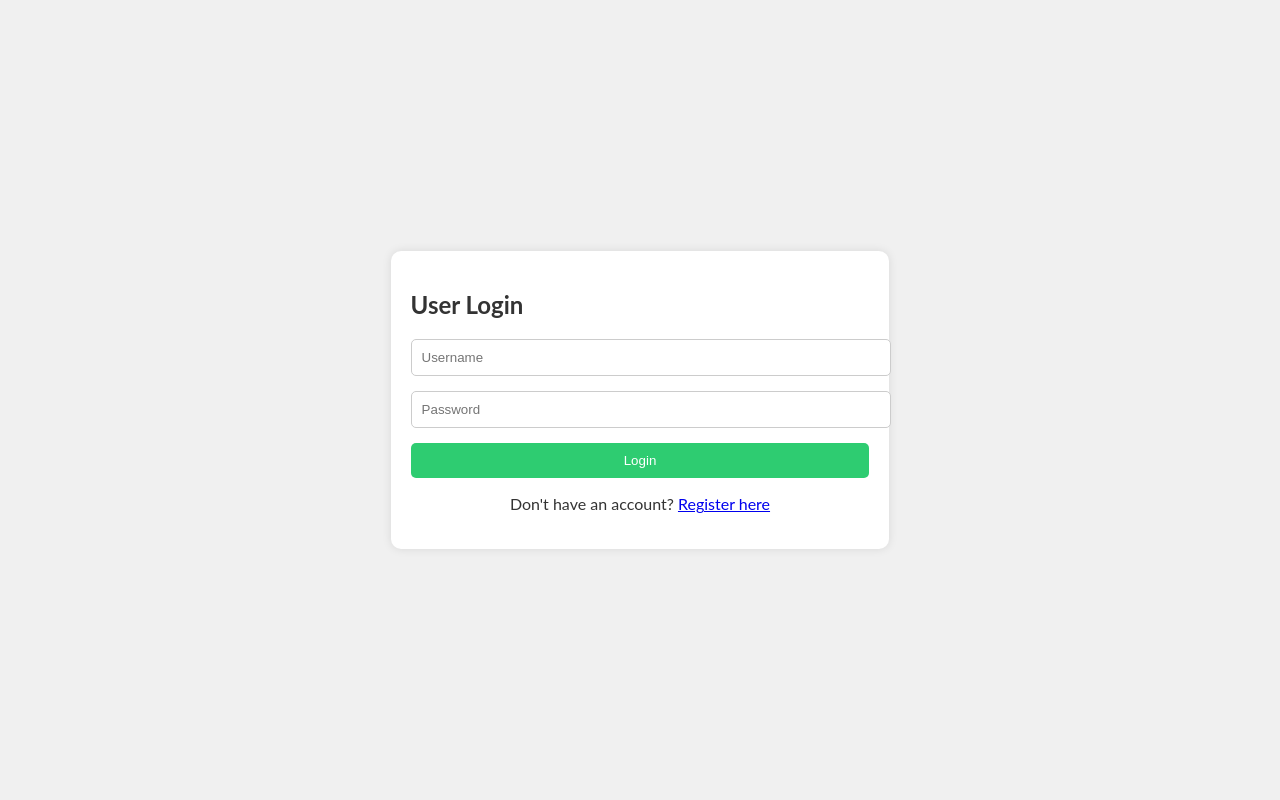
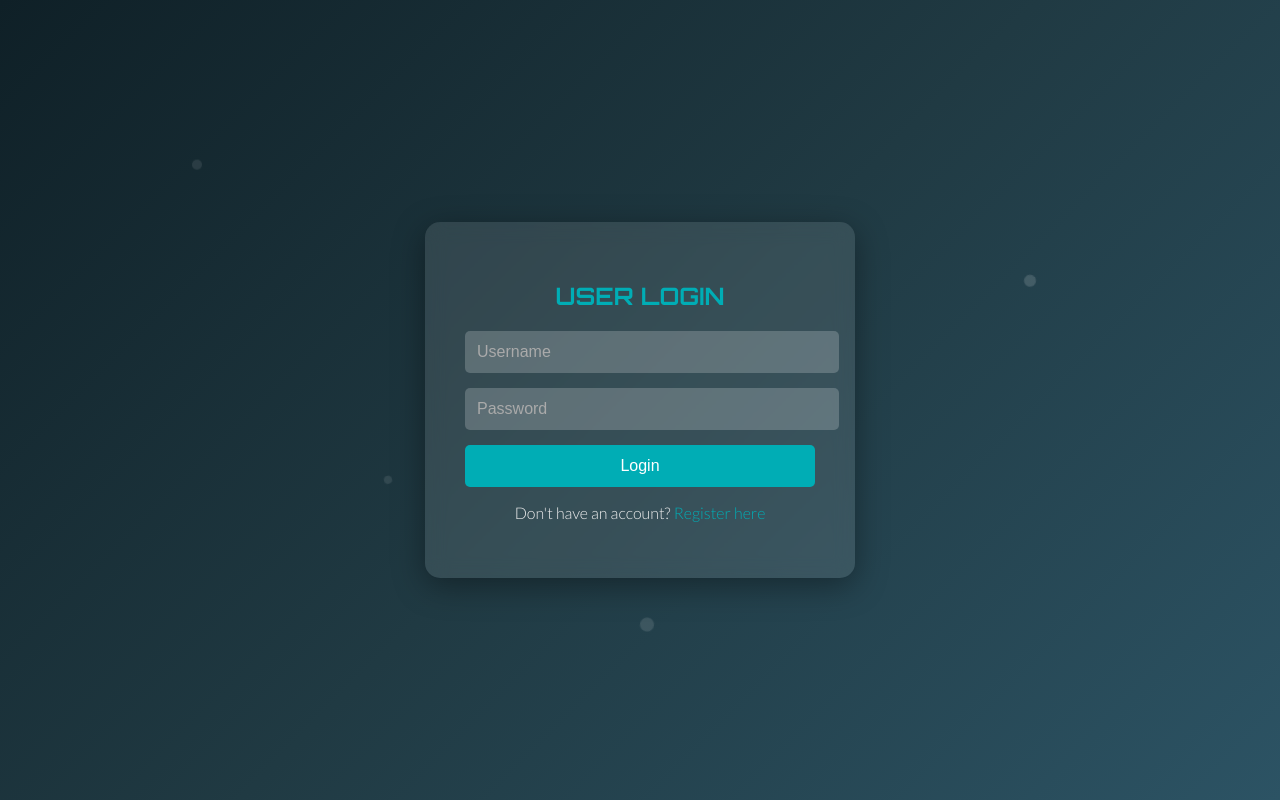
Before and after one commit to Thanush101/Todotask, a Django app: page / in a window 1280 px wide. Run offline with Django 4.2, Linux system fonts and the light colour scheme.

Commit message:
Update login.html

```diff
--- a/todolist/todoapp/templates/registration/login.html
+++ b/todolist/todoapp/templates/registration/login.html
@@ -4,58 +4,131 @@
     <meta charset="UTF-8">
     <meta name="viewport" content="width=device-width, initial-scale=1.0">
     <title>User Login</title>
+    <link href="https://fonts.googleapis.com/css2?family=Orbitron:wght@400;700&family=Lato:wght@300&display=swap" rel="stylesheet">
     <style>
         body {
             font-family: 'Lato', sans-serif;
-            background: #f0f0f0;
-            color: #333;
+            background: linear-gradient(135deg, #0f2027, #203a43, #2c5364);
+            color: #eee;
             display: flex;
             justify-content: center;
             align-items: center;
             height: 100vh;
             margin: 0;
+            overflow: hidden;
         }
 
         .form-container {
-            background: white;
-            padding: 20px;
-            border-radius: 10px;
-            box-shadow: 0 0 10px rgba(0, 0, 0, 0.1);
+            background: rgba(255, 255, 255, 0.1);
+            backdrop-filter: blur(10px);
+            padding: 40px;
+            border-radius: 15px;
+            box-shadow: 0 8px 32px rgba(0, 0, 0, 0.37);
+            width: 350px;
+            text-align: center;
         }
 
         .form-container h2 {
             margin-bottom: 20px;
+            font-family: 'Orbitron', sans-serif;
+            font-size: 24px;
+            color: #00adb5;
+            text-transform: uppercase;
         }
 
         input {
             width: 100%;
-            padding: 10px;
+            padding: 12px;
             margin-bottom: 15px;
-            border: 1px solid #ccc;
+            border: none;
             border-radius: 5px;
+            background: rgba(255, 255, 255, 0.2);
+            color: #eee;
+            outline: none;
+            font-size: 16px;
+            transition: background 0.3s;
+        }
+
+        input::placeholder {
+            color: #aaa;
+        }
+
+        input:focus {
+            background: rgba(255, 255, 255, 0.3);
         }
 
         button {
             width: 100%;
-            padding: 10px;
-            background: #2ecc71;
+            padding: 12px;
+            background: #00adb5;
             border: none;
             border-radius: 5px;
-            color: white;
+            color: #fff;
+            font-size: 16px;
             cursor: pointer;
+            transition: background 0.3s;
         }
 
         button:hover {
-            background: #27ae60;
+            background: #00797c;
         }
 
         .redirect {
-            text-align: center;
-            margin-top: 10px;
+            margin-top: 15px;
+        }
+
+        .redirect a {
+            color: #00adb5;
+            text-decoration: none;
+            transition: color 0.3s;
+        }
+
+        .redirect a:hover {
+            color: #00797c;
+        }
+
+        /* Floating particles */
+        .particles {
+            position: absolute;
+            top: 0;
+            left: 0;
+            width: 100%;
+            height: 100%;
+            overflow: hidden;
+            z-index: -1;
+        }
+
+        .particle {
+            position: absolute;
+            background-color: rgba(255, 255, 255, 0.15);
+            border-radius: 50%;
+            opacity: 0.8;
+            animation: float 10s infinite;
+        }
+
+        @keyframes float {
+            0% {
+                transform: translateY(0) rotate(0deg);
+                opacity: 0.6;
+            }
+            50% {
+                transform: translateY(-50px) rotate(180deg);
+                opacity: 1;
+            }
+            100% {
+                transform: translateY(0) rotate(360deg);
+                opacity: 0.6;
+            }
         }
     </style>
 </head>
 <body>
+    <div class="particles">
+        <div class="particle" style="width: 10px; height: 10px; top: 20%; left: 15%; animation-duration: 7s;"></div>
+        <div class="particle" style="width: 12px; height: 12px; top: 40%; left: 80%; animation-duration: 12s;"></div>
+        <div class="particle" style="width: 8px; height: 8px; top: 60%; left: 30%; animation-duration: 8s;"></div>
+        <div class="particle" style="width: 14px; height: 14px; top: 80%; left: 50%; animation-duration: 10s;"></div>
+    </div>
     <div class="form-container">
         <h2>User Login</h2>
         <form method="POST">
```
